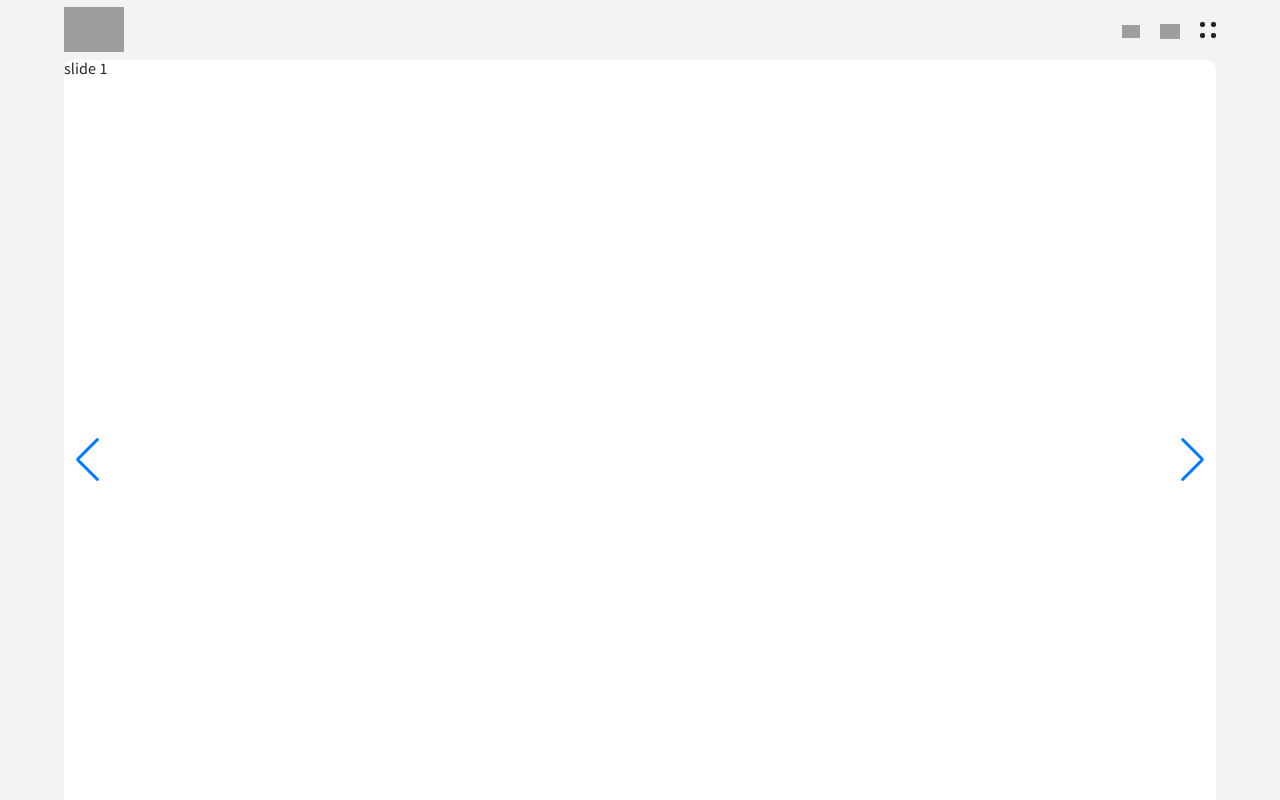
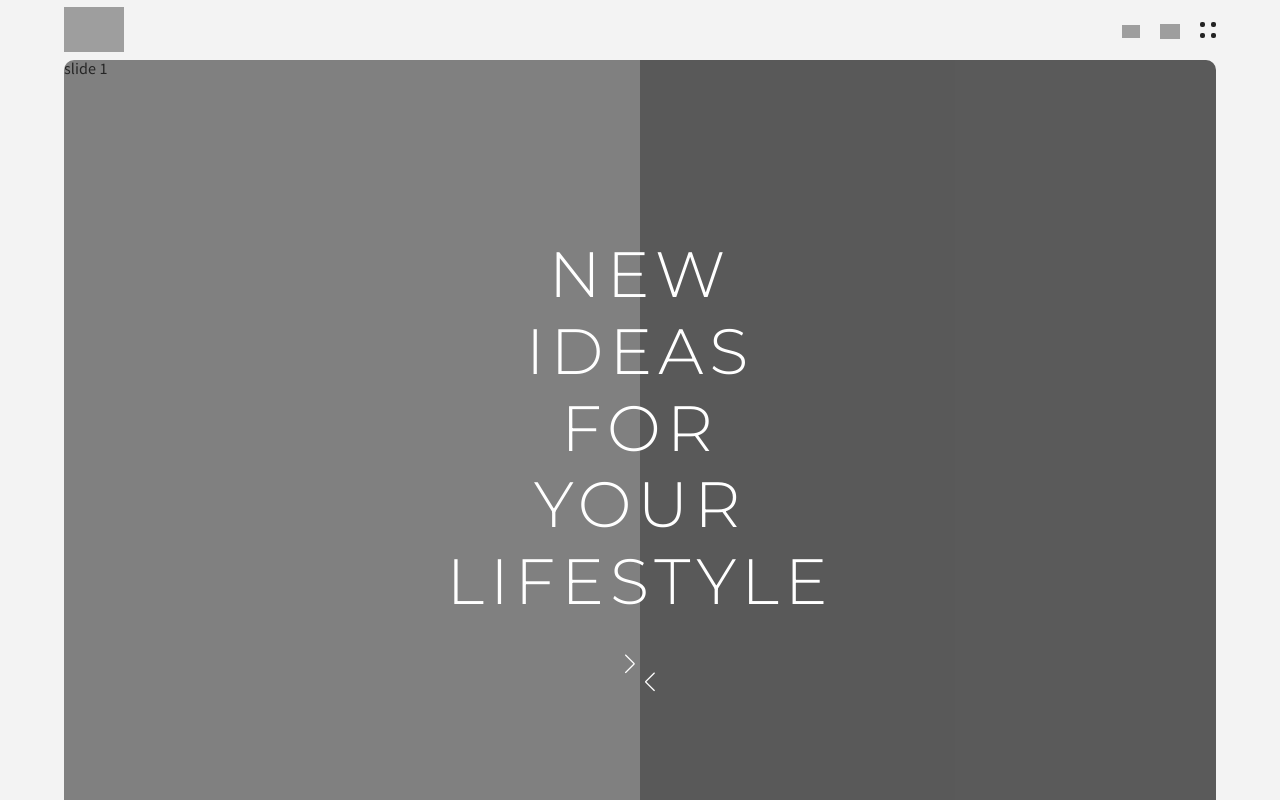
Before and after one commit to tigerbunbun/casaliving, a plain HTML site: page index.html in a window 1280 px wide. Shown: the top 800 px of the page. Drawn offline with nearby package versions, Linux system fonts and the light colour scheme; grey boxes are pictures that could not be loaded.

Commit message:
main edit

```diff
--- a/css/style.css
+++ b/css/style.css
@@ -33,9 +33,10 @@ h1 {
 }
 
 h2 {
-  font-size: 2.8rem;
-  line-height: 2.8rem;
-  font-weight: 700;
+  font-size: 4rem;
+  line-height: 4.8rem;
+  font-weight: 300;
+  letter-spacing: 6px;
 }
 
 h3 {
@@ -481,19 +482,62 @@ main {
 
 .mn-sl .swiper-slide {
   height: 800px;
-}
-
-.sub-sl {
+  background: grey;
+}
+
+.bg-half {
+  width: 50%;
+  height: 100%;
+  position: absolute;
+  right: 0;
+  top: 0;
+  z-index: 10;
+  background: rgba(0,0,0,0.3);
+}
+
+.mn-txt {
+  position: absolute;
+  font-family: 'Montserrat', sans-serif;
+  color: #fff;
+  text-align: center;
+  text-transform: uppercase;
+  top: 46%;
+  left: 50%;
+  transform: translate(-50%,-50%);
+  z-index: 10;
+}
+
+#mn-pg {
+  bottom: 175px;
+}
+
+#mn-pg .swiper-pagination-bullet {
+  background: #fff;
+  margin: 0 8px;
+}
+
+.mn-navi {
+  position: absolute;
+  bottom: 140px;
+  left: 50%;
+  transform: translate(-50%,-50%);
+  z-index: 10;
+}
+
+.mn-navi> div {
+  width: 200px;
   height: 40px;
-  width: 200px;
-  background: black;
-  position: absolute;
-  bottom: auto;
-  top: 50%;
-}
-
-.sub-sl .swiper-slider {
-  background: lime;
+  position: relative;
+}
+
+.mn-sl-cv .swiper-button-next,
+.mn-sl-cv .swiper-button-prev, {
+  color: #fff;
+}
+.mn-sl-cv .swiper-button-prev::after,
+.mn-sl-cv .swiper-button-next::after {
+  color: #fff;
+  font-size: 1.2rem;
 }
 
 .cc {
--- a/index.html
+++ b/index.html
@@ -192,11 +192,17 @@
                 slide 1
               </div>
 
-              <div class="swiper-slide swiper-slide-next" data-swiper-slide-index="1" role="group" aria-label="2 / 4">Slide 2</div>
+              <div class="swiper-slide swiper-slide-next" data-swiper-slide-index="1" role="group" aria-label="2 / 4">
+                Slide 2
+              </div>
 
-              <div class="swiper-slide" data-swiper-slide-index="2" role="group" aria-label="3 / 4">Slide 3</div>
+              <div class="swiper-slide" data-swiper-slide-index="2" role="group" aria-label="3 / 4">
+                Slide 3
+              </div>
 
-              <div class="swiper-slide" data-swiper-slide-index="3" role="group" aria-label="4 / 4">Slide 4</div>
+              <div class="swiper-slide" data-swiper-slide-index="3" role="group" aria-label="4 / 4">
+                Slide 4
+              </div>
 
             <div class="swiper-slide swiper-slide-duplicate swiper-slide-duplicate-active" data-swiper-slide-index="0" role="group" aria-label="1 / 4">Slide 1</div>
 
@@ -204,25 +210,25 @@
 
         </div>
 
-        <div class="mn-top">
-
         <div class="bg-half"></div>
 
-          <div class="mn-txt"></div>
+        <div class="mn-txt">
+          <h2>New<br>ideas<br>for<br>your<br>lifestyle</h2>
+        </div>
 
         <div class="mn-sl-num"></div>
 
-          <div class="mn-sl-navi">
         <div class="swiper-pagination swiper-pagination-clickable swiper-pagination-bullets swiper-pagination-horizontal">
           <span class="swiper-pagination-bullet swiper-pagination-bullet-active" tabindex="0" role="button" aria-label="Go to slide 1" aria-current="true"></span>
           <span class="swiper-pagination-bullet" tabindex="0" role="button" aria-label="Go to slide 2"></span>
           <span class="swiper-pagination-bullet" tabindex="0" role="button" aria-label="Go to slide 3"></span>
           <span class="swiper-pagination-bullet" tabindex="0" role="button" aria-label="Go to slide 4"></span>
         </div>
+
+        <div class="mn-navi">
           <div class="swiper-button-next" tabindex="0" role="button" aria-label="Next slide" aria-controls="mn-wr"></div>
+
           <div class="swiper-button-prev" tabindex="0" role="button" aria-label="Previous slide" aria-controls="mn-wr"></div>
-          </div>
-
         </div>
 
         </div>
@@ -235,6 +241,10 @@
     <script>
       var mnswiper = new Swiper(".mn-sl", {
         loop: true,
+        pagination: {
+          el: ".swiper-pagination",
+          clickable: true,
+        },
         navigation: {
           nextEl: ".swiper-button-next",
           prevEl: ".swiper-button-prev",
```
Lines whose indentation alone changed are shown as unchanged.
